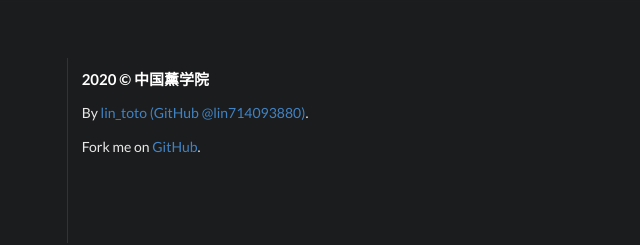
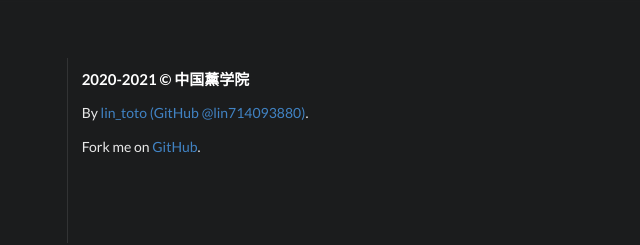
Before and after one commit to dmcimi/Miyazono-Kaori, a plain HTML site: page index.html in a window 1280 px wide. Shown: the part 4716-4961 px from the top of the page, 428-1068 px from the left. Drawn offline with nearby package versions, Linux system fonts and the light colour scheme.

Commit message:
Update index.html
data

```diff
--- a/index.html
+++ b/index.html
@@ -276,7 +276,7 @@
                         </div>
                     </div>
                     <div class="seven wide column">
-                        <h4 class="ui inverted header">2020 © 中国薰学院 </h4>
+                        <h4 class="ui inverted header">2020-2021 © 中国薰学院 </h4>
                         <p>By <a href="https://github.com/lin714093880" target="_blank">lin_toto (GitHub @lin714093880)</a>.</p>
                         <p>Fork me on <a href="https://github.com/lin714093880/chtholly-ac" target="_blank">GitHub</a>.</p>
                         <p><script src="//s19.cnzz.com/z_stat.php?id=1265767215&web_id=1265767215"></
```
